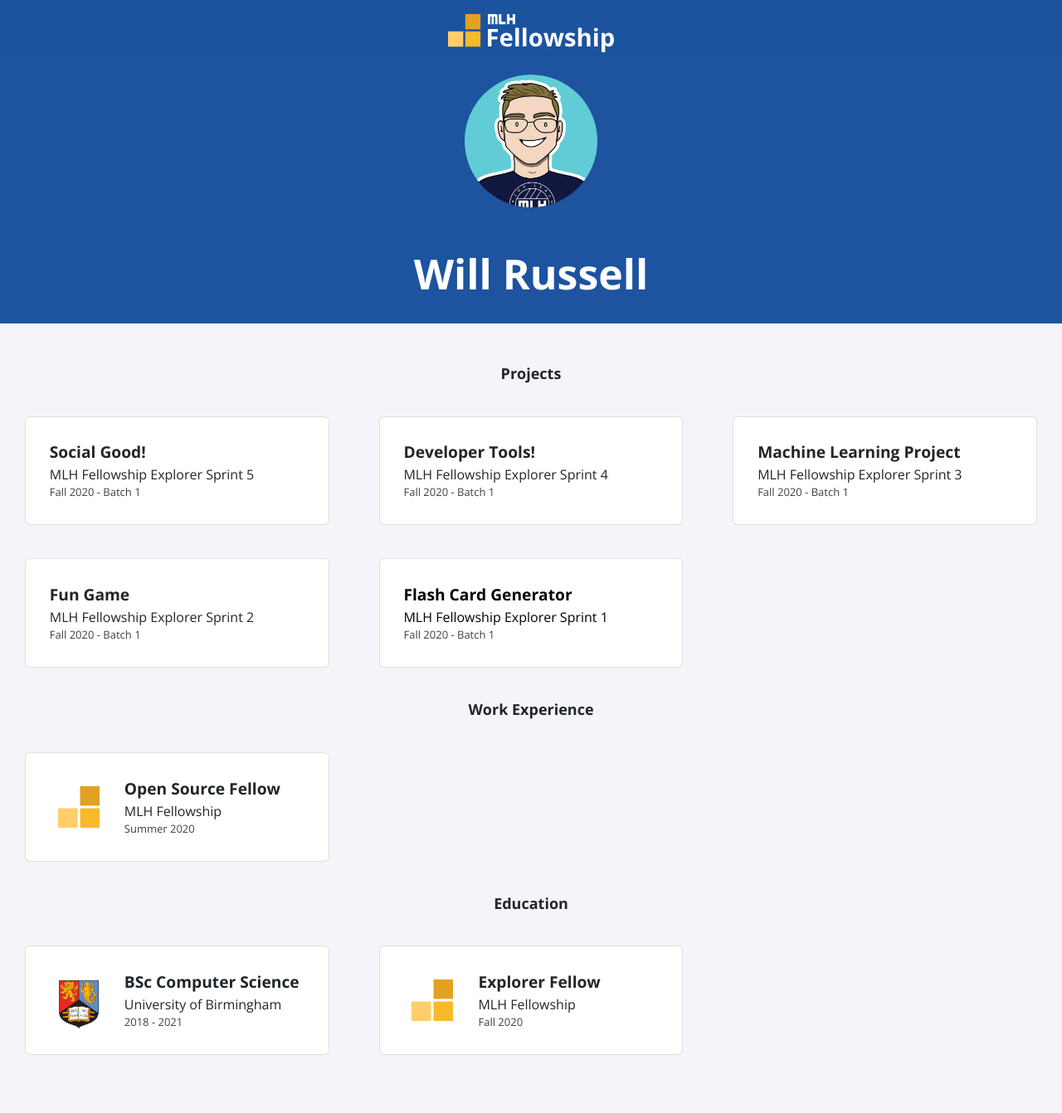
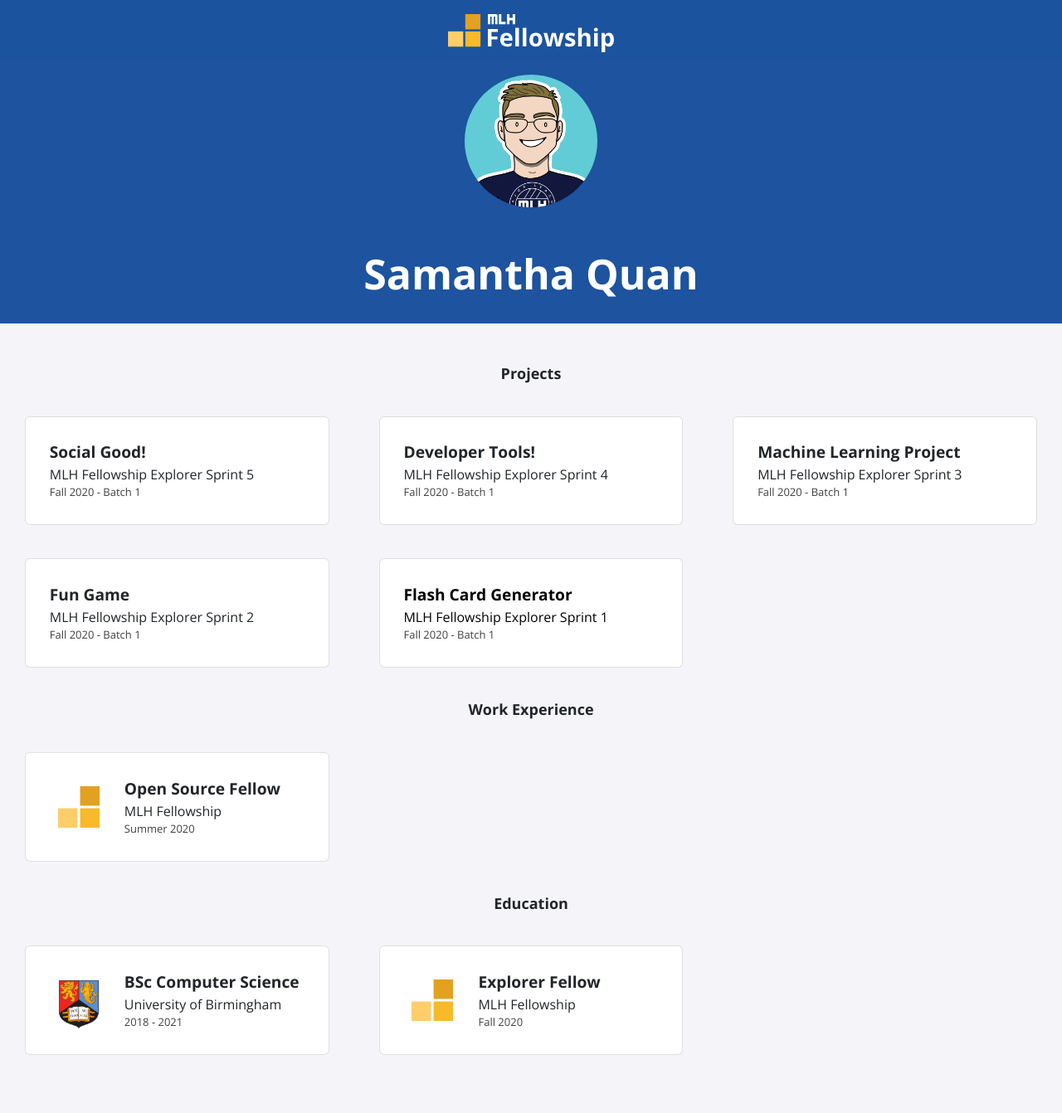
Before and after one commit to Samantha-quan/Samantha-quan.github.io, a Jekyll site: the page built from index.html, in a window 1280 px wide. Shown: the whole page at 83% size. Built offline with Jekyll 4.4.1, drawn with Linux system fonts in a browser that asks for light colours; nearby versions of some CDN libraries.

Commit message:
Update _config.yml to include Samantha's name

```diff
--- a/_config.yml
+++ b/_config.yml
@@ -1,13 +1,13 @@
-title: "Will Russell"
-email: fellowship@mlh.io
+title: "Samantha Quan"
+email: Samanthaquan08@gmail.com
 description: >- # this means to ignore newlines until "baseurl:"
   Write an awesome description for your new site here. You can edit this
   line in _config.yml. It will appear in your document head meta (for
   Google search results) and in your feed.xml site description.
 baseurl: "/"
-url: "/portfolio-template"
-twitter_username: mlhacks
-github_username:  mlh-fellowship
+url: "https://Samantha-quan.github.io"
+twitter_username:
+github_username:  Samantha-quan
 
 sass:
   sass_dir: _sass
```
